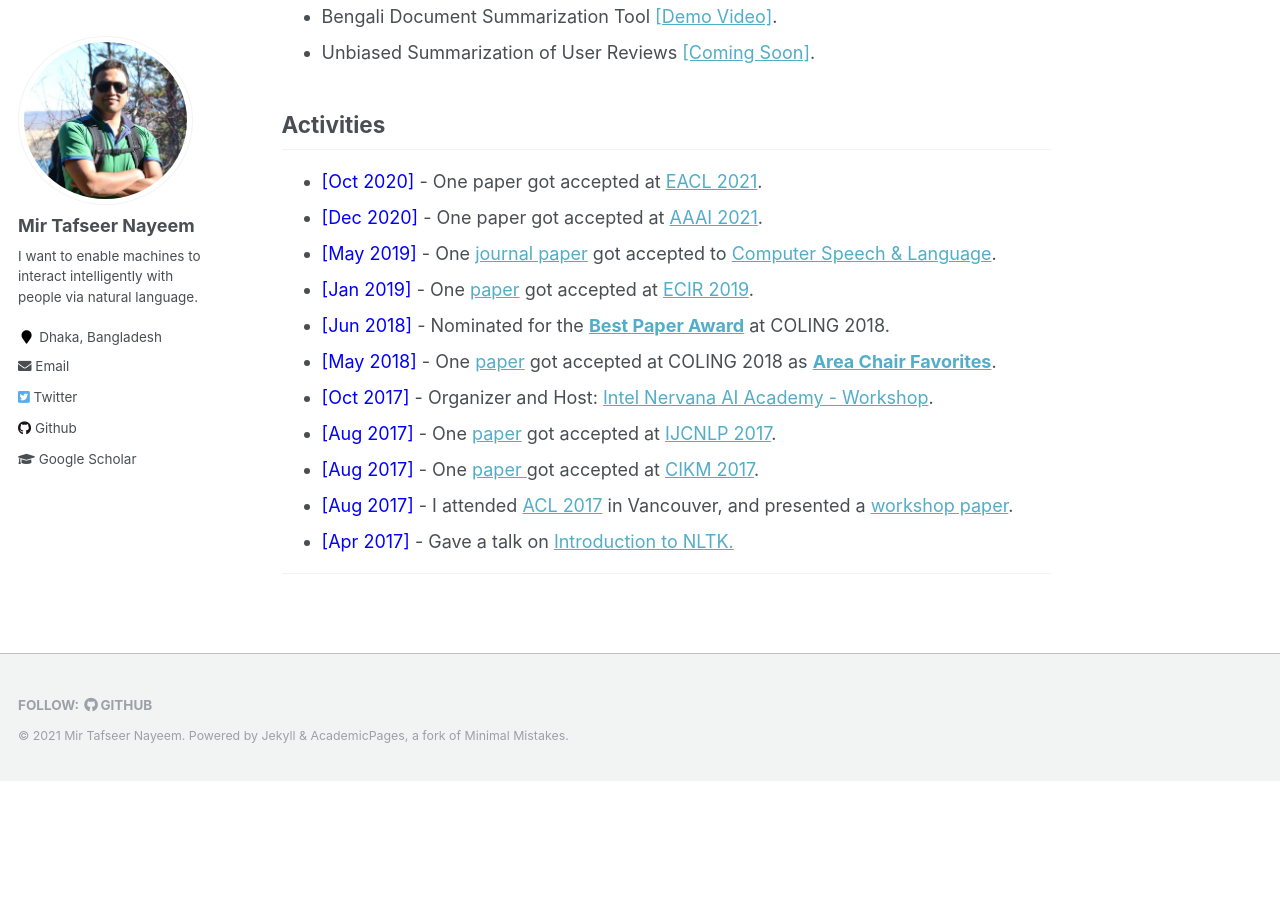
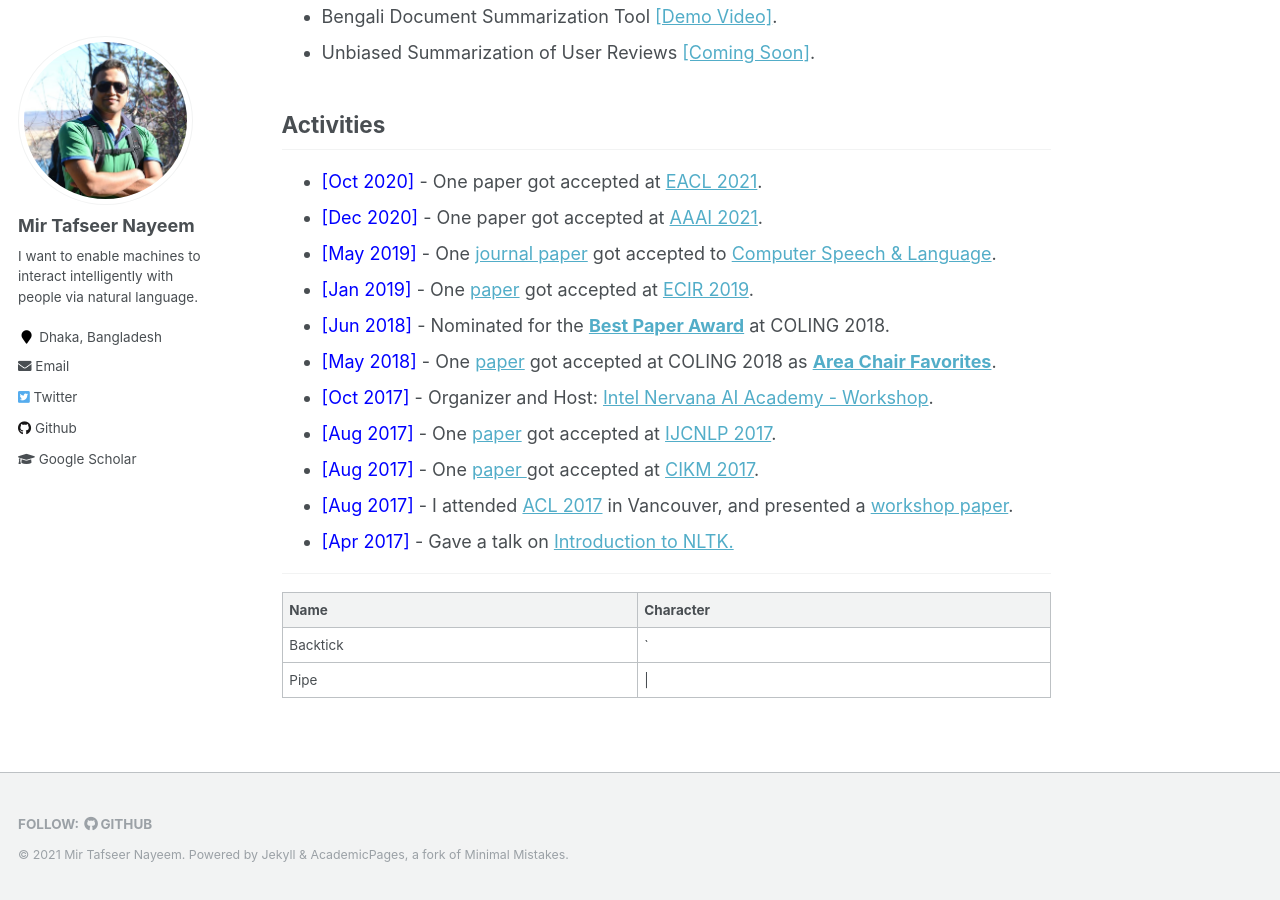
Before and after one commit to sujan-sarker/sujan-sarker.github.io, a Jekyll site: the page built from _pages/about.md, in a window 1280 px wide and 900 px high, scrolled down 557 px. Built offline with Jekyll 4.4.1, drawn with Linux system fonts in a browser that asks for light colours; before the commit the page ends 1338 px from its top, so only the background shows below that.

Commit message:
Update about.md

```diff
--- a/_pages/about.md
+++ b/_pages/about.md
@@ -41,3 +41,8 @@ My name is Mir Tafseer Nayeem. I graduated with a M.Sc. degree in Computer Scien
 * <span style="color:Blue"> [Apr 2017] </span> - Gave a talk on [Introduction to NLTK.](https://tafseer-nayeem.github.io/files/Introduction_to_NLTK.pdf)
 
 -----------
+
+| Name     | Character |
+| ---      | ---       |
+| Backtick | `         |
+| Pipe     | \|        |
```
